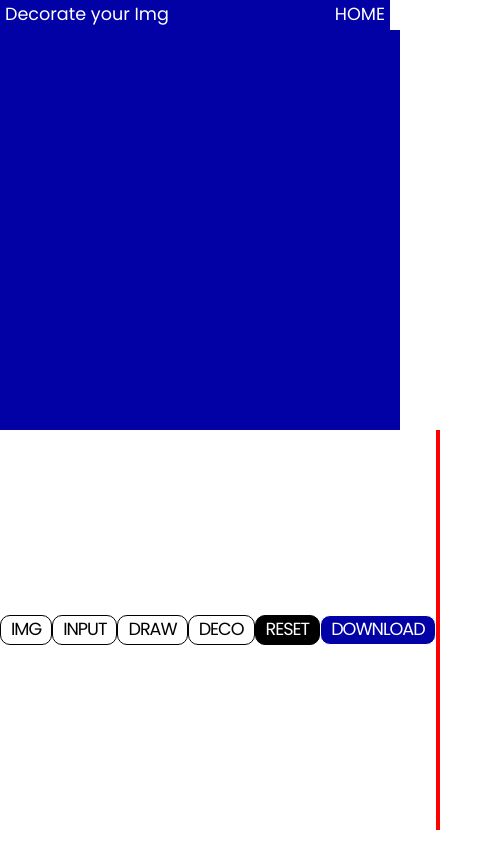
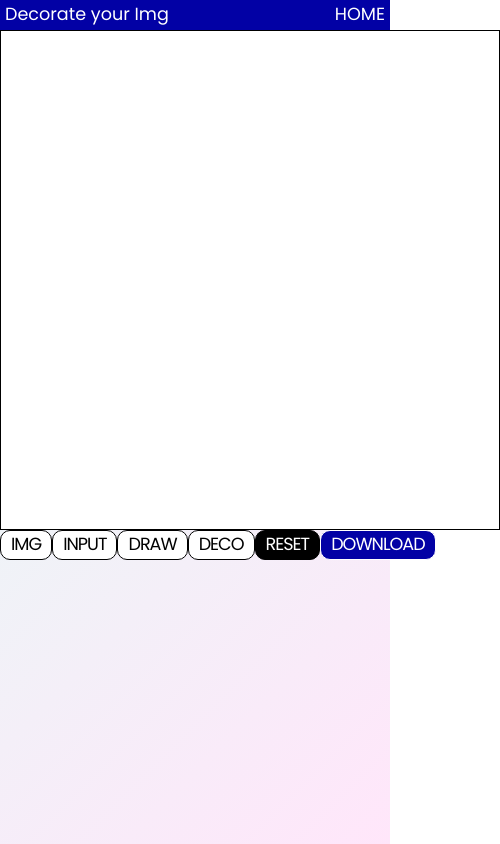
Before and after one commit to ArtisticH/bookclub, a React (Create React App) app in the folder frontend/: page /quotes in a window 390 px wide. Shown: the whole page, 500 px wide, since content can reach past the window. Built offline with nearby package versions, Linux system fonts and the light colour scheme; a web font is replaced by a local one.

Commit message:
feat/quotes

```diff
--- a/frontend/package.json
+++ b/frontend/package.json
@@ -9,8 +9,9 @@
     "@testing-library/user-event": "^13.2.1",
     "axios": "^1.7.2",
     "classnames": "^2.5.1",
+    "dom-to-image": "^2.6.0",
+    "file-saver": "^2.0.5",
     "immer": "^10.1.1",
-    "merge-images": "^2.0.0",
     "react": "^18.3.1",
     "react-dom": "^18.3.1",
     "react-redux": "^9.1.2",
--- a/frontend/src/Components/Quotes.js
+++ b/frontend/src/Components/Quotes.js
@@ -10,14 +10,15 @@ import classNames from "classnames/bind";
 import { Link } from "react-router-dom";
 import { componentState, componentReducer } from "../Modules/Open/Quotes";
 import axios from "axios";
-import mergeImages from 'merge-images';
+import domtoimage from "dom-to-image";
+import { saveAs } from "file-saver";
 
 const cx = classNames.bind(styles);
 
 const Preview = ({ state, dispatch }) => {
-  const { img, quotes, from, deco, modal } = state;
+  const { img, quotes, from, deco, canvas } = state;
   const Canvas = useRef(null);
-  const Img = useRef(null);
+  const PreviewElem = useRef(null);
 
   const style = useMemo(() => {
     return {
@@ -33,17 +34,37 @@ const Preview = ({ state, dispatch }) => {
       type: "CANVAS",
       ctx: Canvas.current.getContext("2d"),
       canvas: Canvas.current,
-      imgElem: Img.current,
+      preview: PreviewElem.current,
     });
-  }, [Img, Canvas]);
+  }, [Canvas]);
+
+  const Resize = (e) => {
+    if (document.documentElement.clientWidth >= 1300) {
+      dispatch({ type: "OVER_1300" });
+    } else if (
+      document.documentElement.clientWidth >= 1100 &&
+      document.documentElement.clientWidth < 1300
+    ) {
+      dispatch({ type: "1300_1100" });
+    } else if (document.documentElement.clientWidth < 1100) {
+      dispatch({ type: "UNDER_1100" });
+    }
+  };
+
+  useEffect(() => {
+    window.addEventListener("resize", Resize);
+    return () => {
+      window.removeEventListener("resize", Resize);
+    };
+  });
 
   return (
-    <div className={cx("preview")}>
-      <img className={cx("preview-img", { none: img === "" })} src={img} ref={Img}/>
+    <div className={cx("preview")} ref={PreviewElem}>
+      <img className={cx("preview-img", { none: img === "" })} src={img} />
       <canvas
         className={cx("canvas")}
-        width="400"
-        height="400"
+        width={canvas.width}
+        height={canvas.height}
         ref={Canvas}
       ></canvas>
       <div className={cx("preview-text")} style={style}>
@@ -55,9 +76,7 @@ const Preview = ({ state, dispatch }) => {
 };
 
 const Options = ({ dispatch, state }) => {
-  const { canvas, imgElem, img } = state;
-
-  const This = useRef(null);
+  const { preview, img } = state;
 
   const Change = useCallback(async (e) => {
     const target = e.currentTarget;
@@ -86,40 +105,13 @@ const Options = ({ dispatch, state }) => {
   }, []);
 
   const Download = useCallback(async () => {
-    // const link = document.createElement('a');
-    // link.href = canvas.elem.toDataURL('image/jpeg');
-    // link.download = 'merged_image.jpg';
-    // link.click();
-    // console.log(canvas.elem.toDataURL('image/jpeg'))
-    const blob = await new Promise((resolve, reject) => {
-      canvas.elem.toBlob((blob) => {
-        if (!blob) {
-          console.error('Blob 생성 실패');
-          reject('Blob 생성 실패');
-        } else {
-          resolve(blob);
+    if (!img) {
+      alert("이미지는 필수로 등록해야 합니다.");
+      return;
     }
-      }, 'image/png');
-    });
-    // Blob 객체를 파일 형태로 변환
-    const file = new File([blob], 'image.png', { type: 'image/png' });
-    // FormData에 파일 추가
-    const formData = new FormData();
-    formData.append('image', file);
-    const { data: { url } } = await axios.post('/quotes/preview', formData);
-    // console.log(url);
-    // const link = document.createElement('a');
-    // link.href = url
-    // link.download = 'merged_image.jpg';
-    // link.click();
-
-
-    mergeImages([img, url])
-  .then(b64 => This.current.src = b64);
-  //   console.log(canvas.elem.toDataURL('image/jpeg'), imgElem, img)
-
-  }, [imgElem, canvas, img]);
-
+    const saveBlob = await domtoimage.toBlob(preview);
+    saveAs(saveBlob, "Decorated.png");
+  }, [preview, img]);
 
   return (
     <form className={cx("options")}>
@@ -149,7 +141,6 @@ const Options = ({ dispatch, state }) => {
       <div className={cx("option", "download")} onClick={Download}>
         DOWNLOAD
       </div>
-      <img ref={This} style={{border: '2px solid red', width: '400px', height: '400px', display: 'block'}}/>
     </form>
   );
 };
@@ -199,27 +190,25 @@ const TextModal = ({ dispatch }) => {
 
 const Canvas = ({ dispatch, state }) => {
   const { canvas } = state;
-  let painting = false;
-  let color = "black";
-  let line = 5;
   const Cancel = useCallback(() => {
     dispatch({ type: "CANVAS_CANCEL" });
   }, []);
 
   const startPosition = useCallback(
     (e) => {
-      painting = true;
-      canvas.ctx.lineWidth = line;
+      dispatch({ type: "CANVAS_TRUE" });
+      canvas.ctx.lineWidth = 5;
       canvas.ctx.lineCap = "round"; // 선끝의 모양 butt, round, square
-      canvas.ctx.strokeStyle = color;
+      canvas.ctx.strokeStyle = canvas.color;
       draw(e);
     },
-    [canvas, painting, color, line]
+    [canvas]
   );
 
   const draw = useCallback(
     (e) => {
-      if (!painting) return;
+      if (!canvas.painting) return;
+      console.log("드로우");
       const rect = canvas.elem.getBoundingClientRect();
       const x = e.clientX - rect.left;
       const y = e.clientY - rect.top;
@@ -228,12 +217,12 @@ const Canvas = ({ dispatch, state }) => {
       canvas.ctx.beginPath(); // 새로운 경로 시작, 이전 경로 초기화, 새로운 경로 시작,
       canvas.ctx.moveTo(x, y); // beginPath이 새로운 경로를 생성
     },
-    [canvas, painting]
+    [canvas]
   );
 
   const endPosition = useCallback(
     (e) => {
-      painting = false;
+      dispatch({ type: "CANVAS_FALSE" });
       canvas.ctx.beginPath();
     },
     [canvas]
@@ -252,17 +241,15 @@ const Canvas = ({ dispatch, state }) => {
       canvas.elem.removeEventListener("pointerout", endPosition);
       canvas.elem.removeEventListener("pointermove", draw);
     };
-  }, []);
+  }, [canvas]);
 
   const Color = useCallback((tool) => {
-    color = tool;
+    dispatch({ type: "CANVAS_COLOR", color: tool });
   }, []);
 
   const Reset = useCallback(() => {
-    color = "black";
-    line = 5;
-    canvas.ctx.clearRect(0, 0, canvas.elem.width, canvas.elem.height);
-  }, [canvas]);
+    dispatch({ type: "CANVAS_RESET" });
+  }, []);
 
   return (
     <div className={cx("modal")}>
@@ -400,11 +387,15 @@ const Quotes = () => {
         </Link>
       </div>
       <div className={cx("main")}>
+        <div>
           <Preview state={state} dispatch={dispatch} />
           <Options state={state} dispatch={dispatch} />
+        </div>
+        <div>
           {modal.text && <TextModal dispatch={dispatch} />}
           {modal.canvas && <Canvas state={state} dispatch={dispatch} />}
           {modal.deco && <Deco dispatch={dispatch} />}
+        </div>
       </div>
     </div>
   );
--- a/frontend/src/Css/Quotes.module.css
+++ b/frontend/src/Css/Quotes.module.css
@@ -1,5 +1,6 @@
 .quotes {
   height: 100vh;
+  background-image: linear-gradient(-225deg, #E3FDF5 0%, #FFE6FA 100%);
 }
 
 .nav {
@@ -24,10 +25,11 @@
 }
 
 .preview {
-  background-color: #0201a5;
-  width: 400px;
+  border: 1px solid black;
+  width: 500px;
   aspect-ratio: 1 / 1;
   position: relative;
+  background-color: white;
 }
 
 .preview-img {
@@ -92,6 +94,7 @@
   padding: 5px 10px;
   border-radius: 10px;
   box-sizing: border-box;
+  background-color: white;
 }
 
 .option.reset {
@@ -105,6 +108,7 @@
   border: 1px solid white;
 }
 
+
 .input-file {
   display: none;
 }
@@ -116,6 +120,7 @@
 
 .modal {
   width: 400px;
+  background-color: white;
 }
 
 .modal-nav {
@@ -294,3 +299,21 @@
 .select:focus {
   outline: none;
 }
+
+@media all and (min-width: 900px) {
+  .main {
+    display: flex;
+  }
+}
+
+@media all and (min-width: 1100px) {
+  .preview {
+    width: 600px;
+  }
+}
+
+@media all and (min-width: 1300px) {
+  .preview {
+    width: 700px;
+  }
+}
--- a/frontend/src/Modules/Open/Quotes.js
+++ b/frontend/src/Modules/Open/Quotes.js
@@ -1,7 +1,7 @@
 import { handleActions } from "redux-actions";
 import axios from "axios";
 import { produce } from "immer";
-import { toBePartiallyChecked } from "@testing-library/jest-dom/matchers";
+
 const componentState = {
   img: "",
   quotes: null,
@@ -20,8 +20,12 @@ const componentState = {
   canvas: {
     ctx: null,
     elem: null,
+    painting: false,
+    color: "black",
+    width: 500,
+    height: 500,
   },
-  imgElem: null,
+  preview: null,
 };
 
 function componentReducer(state, action) {
@@ -73,7 +77,45 @@ function componentReducer(state, action) {
       return produce(state, (draft) => {
         draft.canvas.ctx = action.ctx;
         draft.canvas.elem = action.canvas;
-        draft.imgElem = action.imgElem;
+        draft.preview = action.preview;
+      });
+    case "CANVAS_TRUE":
+      return produce(state, (draft) => {
+        draft.canvas.painting = true;
+      });
+    case "CANVAS_FALSE":
+      return produce(state, (draft) => {
+        draft.canvas.painting = false;
+      });
+    case "CANVAS_RESET":
+      return produce(state, (draft) => {
+        draft.canvas.painting = false;
+        draft.canvas.color = "black";
+        draft.canvas.ctx.clearRect(
+          0,
+          0,
+          draft.canvas.width,
+          draft.canvas.height
+        );
+      });
+    case "CANVAS_COLOR":
+      return produce(state, (draft) => {
+        draft.canvas.color = action.color;
+      });
+    case "OVER_1300":
+      return produce(state, (draft) => {
+        draft.canvas.width = 700;
+        draft.canvas.height = 700;
+      });
+    case "1300_1100":
+      return produce(state, (draft) => {
+        draft.canvas.width = 600;
+        draft.canvas.height = 600;
+      });
+    case "UNDER_1100":
+      return produce(state, (draft) => {
+        draft.canvas.width = 500;
+        draft.canvas.height = 500;
       });
     case "RESET":
       return produce(state, (draft) => {
@@ -87,6 +129,14 @@ function componentReducer(state, action) {
         draft.deco.fontSize = "";
         draft.deco.textAlign = "";
         draft.deco.color = "";
+        draft.canvas.color = "black";
+        draft.canvas.painting = false;
+        draft.canvas.ctx.clearRect(
+          0,
+          0,
+          draft.canvas.width,
+          draft.canvas.height
+        );
       });
   }
 }
```
Also changed, not shown: 47 other files (tests, documents, lock files or other folders). Lines whose indentation alone changed are shown as unchanged.
